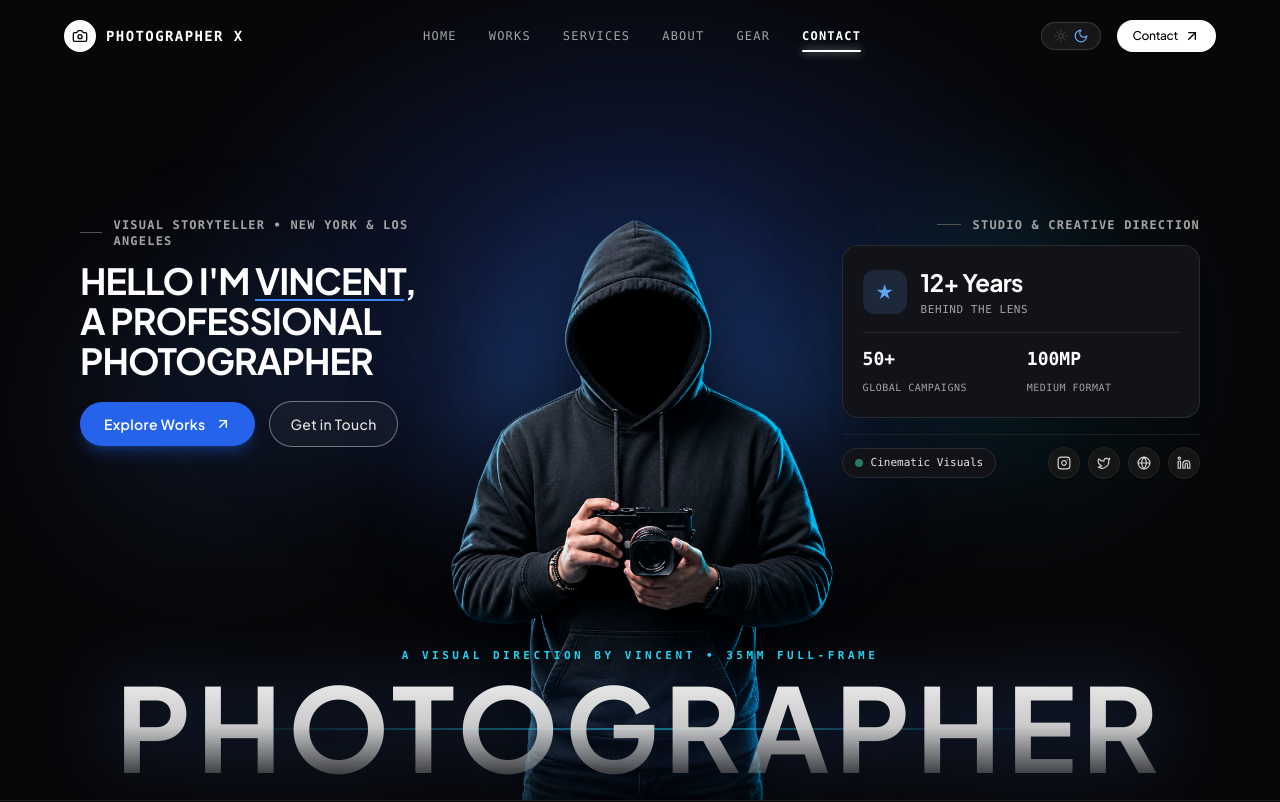
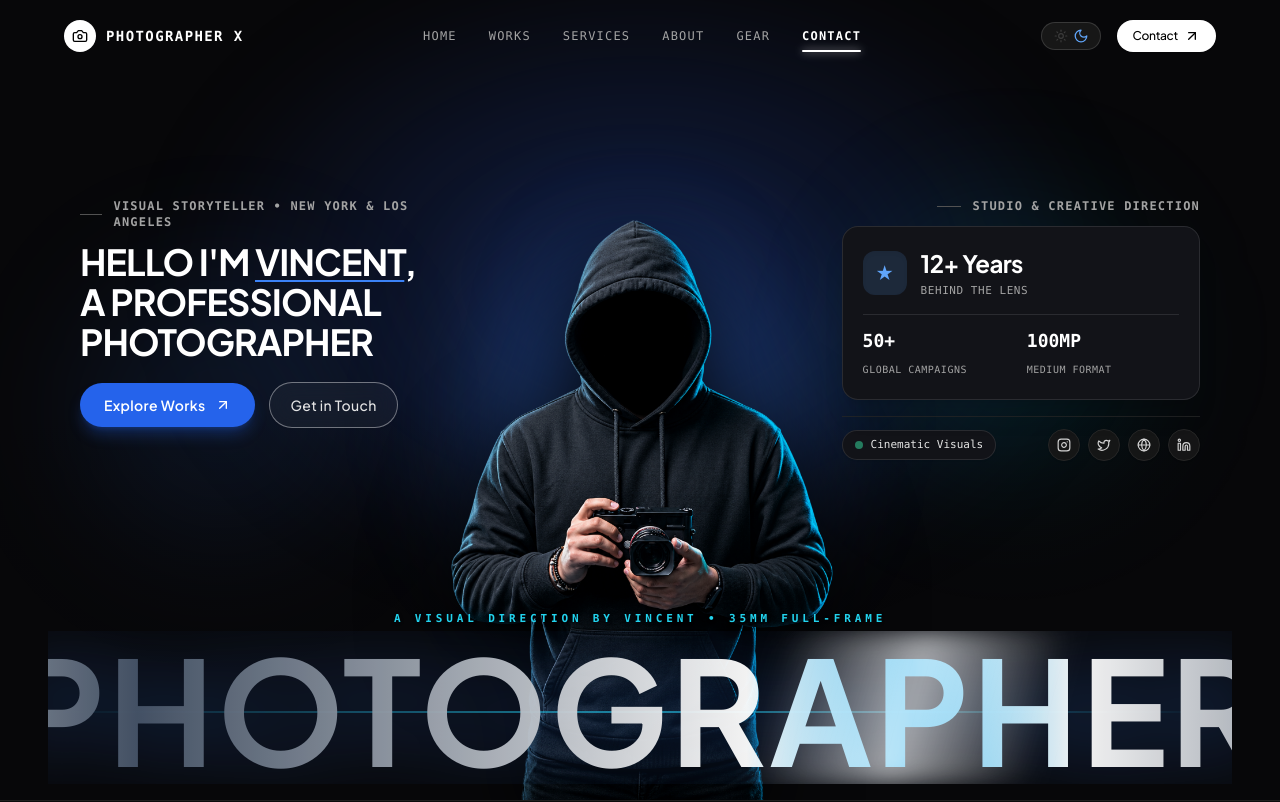
Before and after one commit to IanCastlee/photographer-portfolio, a React (Vite) app: page / in a window 1280 px wide. Shown: the top 802 px of the page. Built offline with nearby package versions, Linux system fonts and the light colour scheme; a web font is replaced by a local one.

Commit message:
feat: maximize PHOTOGRAPHER wordmark size with slight margins and add continuous ping-pong light sweep effect

```diff
--- a/src/components/organisms/HeroSection.jsx
+++ b/src/components/organisms/HeroSection.jsx
@@ -182,23 +182,25 @@ export const HeroSection = ({ profile, featuredProjects = [] }) => {
         </div>
       </div>
 
-      {/* ─── CINEMATIC BLOCKBUSTER MOVIE-STYLE WORDMARK: "PHOTOGRAPHER" ─── */}
-      {/* With safe margins on both desktop and mobile, plus tight cinematic letter-spacing */}
-      <div className="w-full relative z-20 flex flex-col items-center justify-center pb-2 px-6 sm:px-10 lg:px-16 xl:px-24 select-none pointer-events-none">
+      {/* ─── MAXIMIZED CINEMATIC BLOCKBUSTER TITANIC WORDMARK WITH CONTINUOUS PING-PONG LIGHT SWEEP ─── */}
+      <div className="w-full relative z-20 flex flex-col items-center justify-center pb-2 px-4 sm:px-6 lg:px-8 xl:px-12 select-none pointer-events-none">
 
         {/* Cinematic Film Stamp Tag */}
-        <span className="block text-[8px] sm:text-[10px] md:text-[11px] font-mono tracking-[0.25em] sm:tracking-[0.32em] text-cyan-500 dark:text-cyan-400 uppercase mb-1 drop-shadow font-semibold">
+        <span className="block text-[8px] sm:text-[10px] md:text-[11px] font-mono tracking-[0.25em] sm:tracking-[0.35em] text-cyan-500 dark:text-cyan-400 uppercase mb-1 drop-shadow font-semibold">
           A VISUAL DIRECTION BY VINCENT • 35MM FULL-FRAME
         </span>
 
-        {/* Main Movie Poster Title Container with Contained Width & Safe Margins */}
-        <div className="relative w-full max-w-[1400px] xl:max-w-[1480px] mx-auto flex items-center justify-center">
+        {/* Maximized Container with Slight Left/Right Margins */}
+        <div className="relative w-full max-w-[1720px] mx-auto flex items-center justify-center overflow-hidden py-1">
+
+          {/* ─── CONTINUOUS LIGHT BEAM SWEEP (LEFT TO RIGHT & RIGHT TO LEFT) ─── */}
+          <div className="absolute inset-y-0 w-32 sm:w-52 lg:w-72 bg-gradient-to-r from-transparent via-cyan-300/40 via-white/80 to-transparent blur-md pointer-events-none animate-light-sweep z-30" />
 
           {/* Subtle Ambient Laser Horizon Glow behind text */}
-          <div className="absolute top-[52%] left-1/2 -translate-x-1/2 w-4/5 h-[1.5px] bg-gradient-to-r from-transparent via-cyan-400/50 via-blue-500/60 to-transparent blur-[0.5px]" />
+          <div className="absolute top-[52%] left-1/2 -translate-x-1/2 w-full h-[2px] bg-gradient-to-r from-transparent via-cyan-400/60 via-blue-500/70 to-transparent blur-[0.5px]" />
 
-          {/* Main Blockbuster Movie Title: Tight spacing, Metallic Chrome Finish, Glowing Drop Shadow */}
-          <h2 className="relative text-[7vw] sm:text-[7.8vw] md:text-[8.2vw] lg:text-[8.5vw] xl:text-[116px] 2xl:text-[132px] font-black uppercase tracking-tight sm:tracking-normal lg:tracking-[0.03em] xl:tracking-[0.05em] text-center leading-none bg-gradient-to-b from-white via-slate-100 via-neutral-300 to-slate-500 dark:from-white dark:via-neutral-100 dark:via-neutral-300 dark:to-neutral-600/35 bg-clip-text text-transparent drop-shadow-[0_0_35px_rgba(37,99,235,0.45)] dark:drop-shadow-[0_0_40px_rgba(59,130,246,0.35)] drop-shadow-[0_12px_24px_rgba(0,0,0,0.95)] opacity-95 transition-all duration-500">
+          {/* Main Blockbuster Movie Title: Maximized & Enlarged with Shimmering Chrome Gradient */}
+          <h2 className="relative text-[8.2vw] sm:text-[9.2vw] md:text-[10.2vw] lg:text-[11vw] xl:text-[145px] 2xl:text-[170px] font-black uppercase tracking-tight sm:tracking-normal lg:tracking-[0.02em] text-center leading-none bg-[linear-gradient(90deg,#94a3b8_0%,#ffffff_22%,#38bdf8_28%,#ffffff_34%,#94a3b8_50%,#ffffff_72%,#38bdf8_78%,#ffffff_84%,#94a3b8_100%)] dark:bg-[linear-gradient(90deg,#475569_0%,#ffffff_22%,#38bdf8_28%,#ffffff_34%,#475569_50%,#ffffff_72%,#38bdf8_78%,#ffffff_84%,#475569_100%)] bg-clip-text text-transparent drop-shadow-[0_0_35px_rgba(37,99,235,0.45)] dark:drop-shadow-[0_0_40px_rgba(59,130,246,0.35)] drop-shadow-[0_12px_24px_rgba(0,0,0,0.95)] opacity-95 animate-chrome-shimmer transition-all duration-500">
             PHOTOGRAPHER
           </h2>
         </div>
--- a/src/index.css
+++ b/src/index.css
@@ -92,3 +92,47 @@
 .animate-focus-pulse {
   animation: focusPulse 3.5s ease-in-out infinite;
 }
+
+/* ─── CONTINUOUS CINEMATIC PING-PONG LIGHT BEAM SWEEP (LEFT TO RIGHT AND RIGHT TO LEFT) ─── */
+@keyframes lightSweepPingPong {
+  0% {
+    transform: translateX(-140%) skewX(-15deg);
+    opacity: 0.35;
+  }
+  30% {
+    opacity: 0.9;
+  }
+  50% {
+    transform: translateX(140%) skewX(-15deg);
+    opacity: 0.35;
+  }
+  80% {
+    opacity: 0.9;
+  }
+  100% {
+    transform: translateX(-140%) skewX(-15deg);
+    opacity: 0.35;
+  }
+}
+
+/* Continuous Chrome Shimmer Oscillation */
+@keyframes chromeShimmerPingPong {
+  0% {
+    background-position: 0% 50%;
+  }
+  50% {
+    background-position: 100% 50%;
+  }
+  100% {
+    background-position: 0% 50%;
+  }
+}
+
+.animate-light-sweep {
+  animation: lightSweepPingPong 5s cubic-bezier(0.45, 0.05, 0.55, 0.95) infinite;
+}
+
+.animate-chrome-shimmer {
+  background-size: 220% 100%;
+  animation: chromeShimmerPingPong 5s cubic-bezier(0.45, 0.05, 0.55, 0.95) infinite;
+}
```
